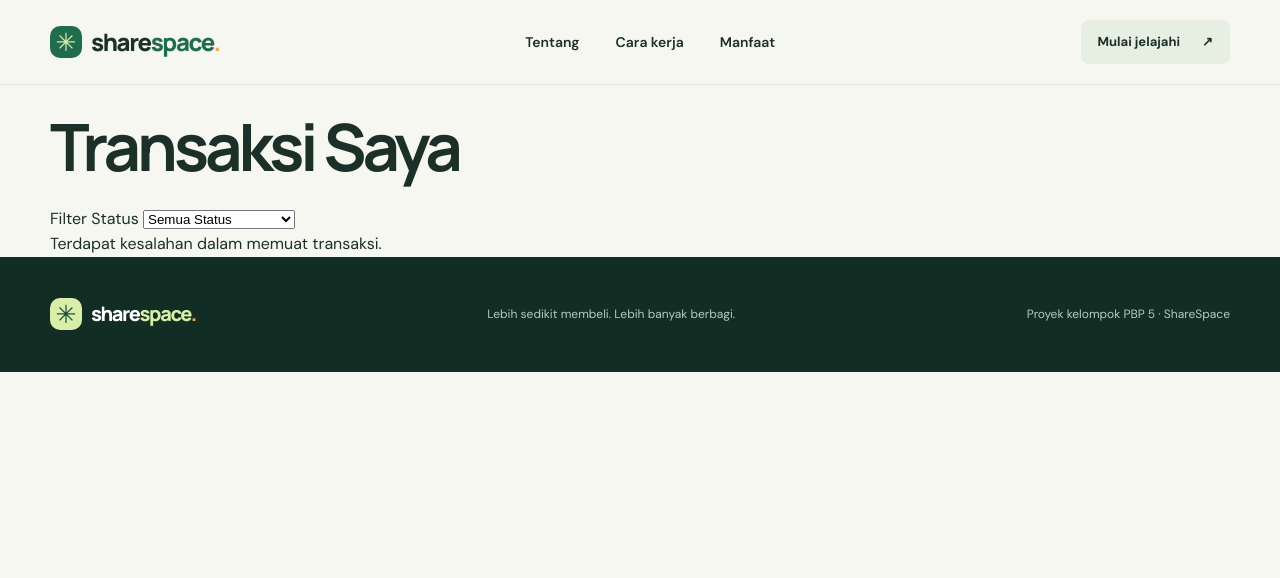
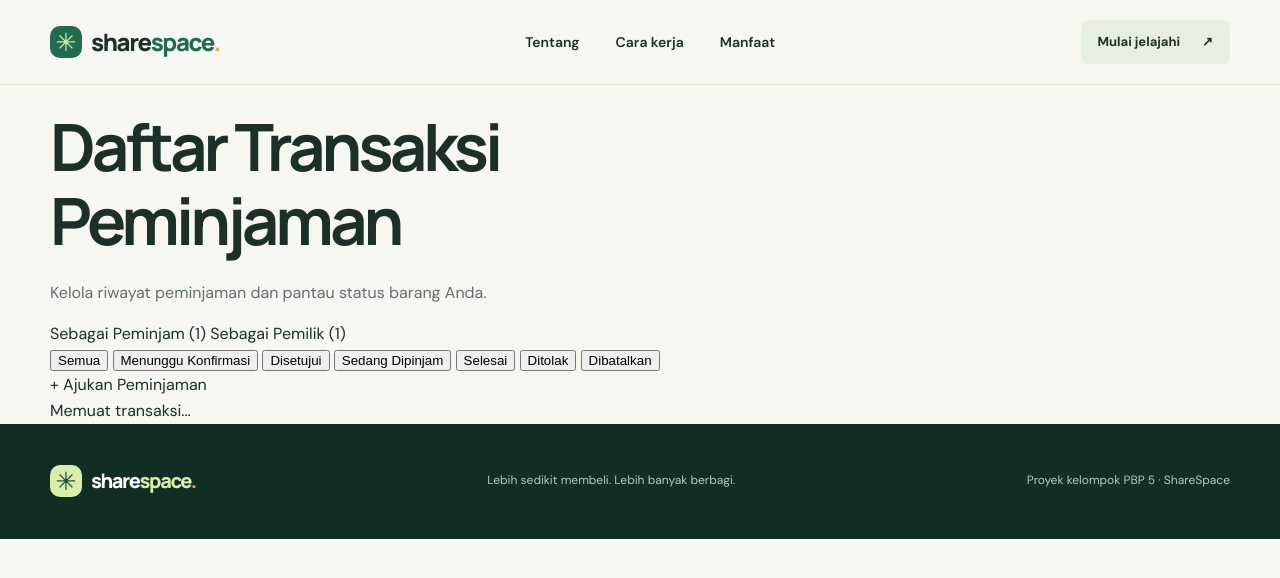
Before and after one commit to pbp-kelompok-B05/ShareSpace, a Django app: template loans/templates/loan_list.html in a window 1280 px wide. Shown: the top 578 px of the page. Run offline with Django 5.2, Linux system fonts and the light colour scheme; the template is opened without the code that fills it: most values are stand-ins (such as "Sample title", 1, 10 or a date in 2020); data that the repository does not hold is empty.

Commit message:
feat(loans): implement transaction dashboard with role

```diff
--- a/loans/templates/loan_list.html
+++ b/loans/templates/loan_list.html
@@ -1,25 +1,87 @@
 {% extends "base.html" %}
 {% load static %}
+{% block title %}Daftar Transaksi Peminjaman — ShareSpace{% endblock %}
+
+{% block extra_head %}
+<link rel="stylesheet" href="{% static 'loans/css/loan_list.css' %}">
+{% endblock extra_head %}
 
 {% block content %}
-<section class="container">
-    <h1>Transaksi Saya</h1>
+<section class="container loan-page">
+    <header class="loan-heading">
+        <div>
+            <h1>Daftar Transaksi Peminjaman</h1>
+            <p>Kelola riwayat peminjaman dan pantau status barang Anda.</p>
+        </div>
 
-    <label for="status-filter">Filter Status</label>
-    <select id="status-filter">
-        <option value="">Semua Status</option>
-        <option value="pending">Menunggu Konfirmasi</option>
-        <option value="approved">Disetujui</option>
-        <option value="borrowed">Sedang Dipinjam</option>
-        <option value="completed">Selesai</option>
-        <option value="rejected">Ditolak</option>
-        <option value="cancelled">Dibatalkan</option>
-    </select>
+        <nav class="loan-role-tabs" aria-label="Peran dalam transaksi">
+            <a href="{% url 'loans:list' %}"
+               class="loan-role-tab {% if role == 'borrower' %}active{% endif %}"
+               {% if role == 'borrower' %}aria-current="page"{% endif %}>
+                Sebagai Peminjam ({{ borrower_count }})
+            </a>
 
-    <div id="loan-list" data-url="{% url 'loans:data' %}">
+            <a href="{% url 'loans:lender_list' %}"
+               class="loan-role-tab {% if role == 'lender' %}active{% endif %}"
+               {% if role == 'lender' %}aria-current="page"{% endif %}>
+                Sebagai Pemilik ({{ lender_count }})
+            </a>
+        </nav>
+    </header>
+
+    <div class="loan-toolbar">
+        <div class="loan-filters" aria-label="Filter status transaksi">
+            <button type="button" class="loan-filter active" data-status="" aria-pressed="true">
+                Semua
+            </button>
+
+            <button type="button" class="loan-filter" data-status="pending" aria-pressed="false">
+                <span class="loan-dot pending"></span>
+                Menunggu Konfirmasi
+            </button>
+
+            <button type="button" class="loan-filter" data-status="approved" aria-pressed="false">
+                <span class="loan-dot approved"></span>
+                Disetujui
+            </button>
+
+            <button type="button" class="loan-filter" data-status="borrowed" aria-pressed="false">
+                <span class="loan-dot borrowed"></span>
+                Sedang Dipinjam
+            </button>
+
+            <button type="button" class="loan-filter" data-status="completed" aria-pressed="false">
+                <span class="loan-dot completed"></span>
+                Selesai
+            </button>
+
+            <button type="button" class="loan-filter" data-status="rejected" aria-pressed="false">
+                <span class="loan-dot rejected"></span>
+                Ditolak
+            </button>
+
+            <button type="button" class="loan-filter" data-status="cancelled" aria-pressed="false">
+                <span class="loan-dot cancelled"></span>
+                Dibatalkan
+            </button>
+        </div>
+
+        <a class="loan-browse-link" href="{% url 'loans:catalog' %}">+ Ajukan Peminjaman</a>
+    </div>
+
+    <div id="loan-message" role="status" aria-live="polite"></div>
+
+    <div id="loan-list"
+         data-role="{{ role }}"
+         data-url="{% if role == 'lender' %}{% url 'loans:lender_data' %}{% else %}{% url 'loans:data' %}{% endif %}"
+         aria-live="polite">
         Memuat transaksi...
     </div>
+
+    <form id="loan-csrf-form" hidden>
+        {% csrf_token %}
+    </form>
 </section>
 
-<script src="{% static 'loans/loan_list.js' %}" defer></script>
+<script src="{% static 'loans/js/loan_list.js' %}" defer></script>
 {% endblock content %}
```
